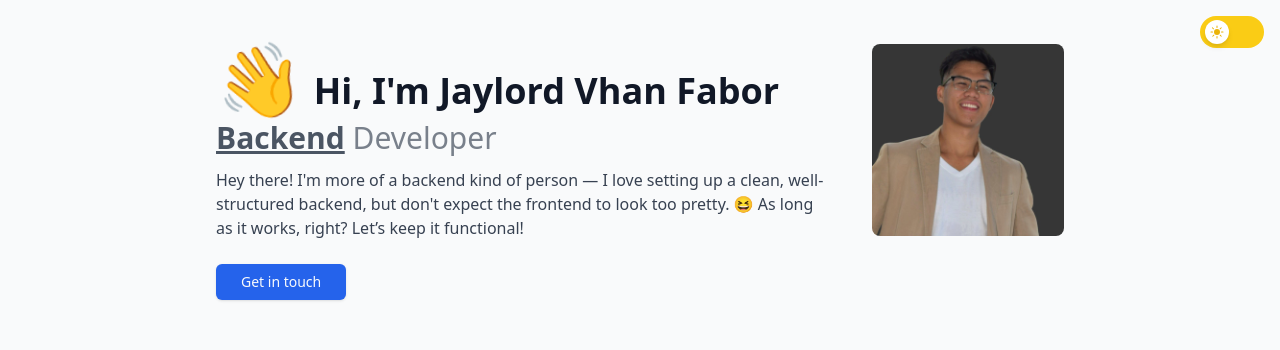
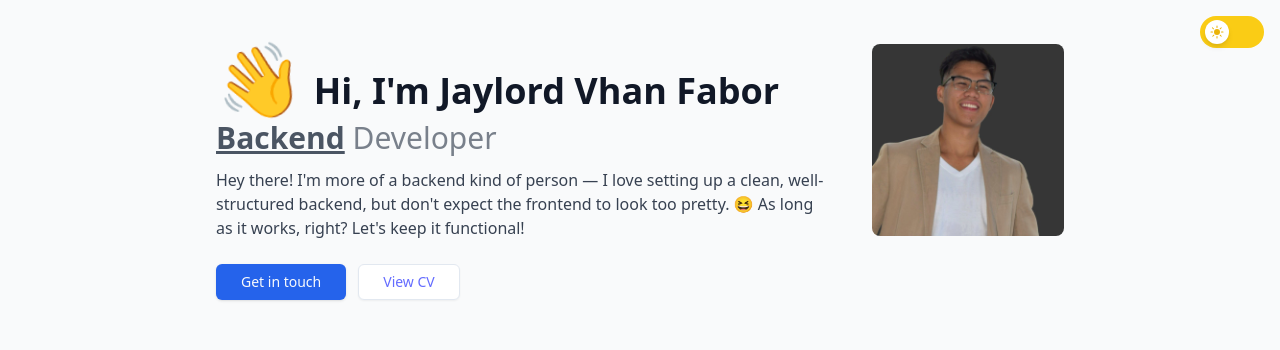
Before and after one commit to JjayFabor/jjayfabor.github.io, a React (Vite) app: page / in a window 1280 px wide. Shown: the top 350 px of the page. Built offline with nearby package versions, Linux system fonts and the light colour scheme.

Commit message:
Added CV link

```diff
--- a/src/components/Bio.jsx
+++ b/src/components/Bio.jsx
@@ -48,7 +48,7 @@
             </p>
             <p className="text-gray-700 dark:text-gray-300">
                 Hey there! I'm more of a backend kind of person — I love setting up a clean, well-structured backend,
-                but don't expect the frontend to look too pretty. 😆 As long as it works, right? Let’s keep it functional!
+                but don't expect the frontend to look too pretty. 😆 As long as it works, right? Let's keep it functional!
             </p>
           </div>
           <div className="flex-shrink-0 order-first md:order-last">
@@ -59,9 +59,22 @@
             />
           </div>
         </div>
-        <div className="mt-6">
+        <div className="mt-6 flex gap-3 flex-wrap">
           <Button onClick={onOpenContact} className="px-6 py-2">
             Get in touch
+          </Button>
+          <Button
+            variant="outline"
+            className="px-6 py-2"
+            asChild
+          >
+            <a
+              href="https://docs.google.com/document/d/1VQs6h8NJPEx_FUvsaaHDd1DYauJ5jI1y/edit?usp=sharing&ouid=108342282876658747339&rtpof=true&sd=true"
+              target="_blank"
+              rel="noopener noreferrer"
+            >
+              View CV
+            </a>
           </Button>
         </div>
       </div>
```
